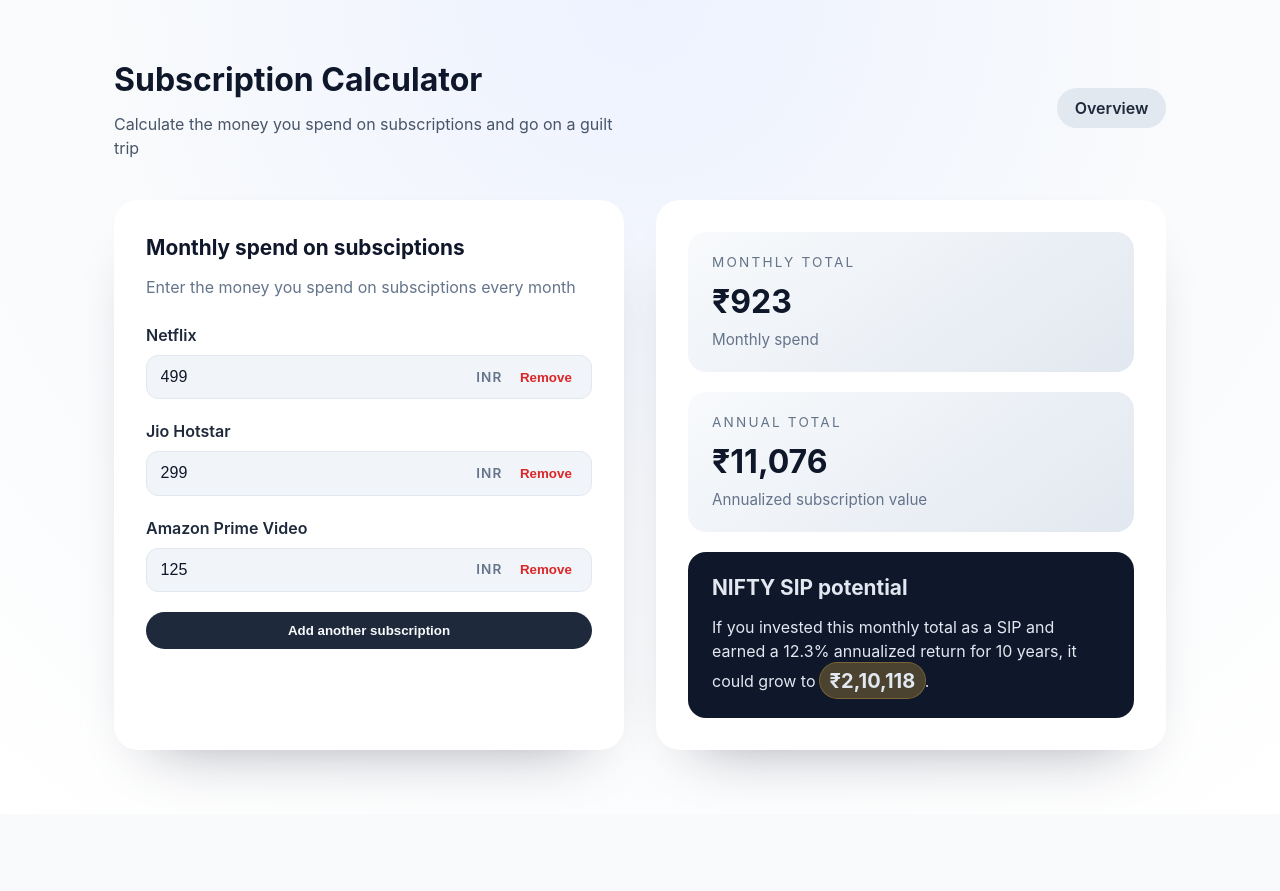
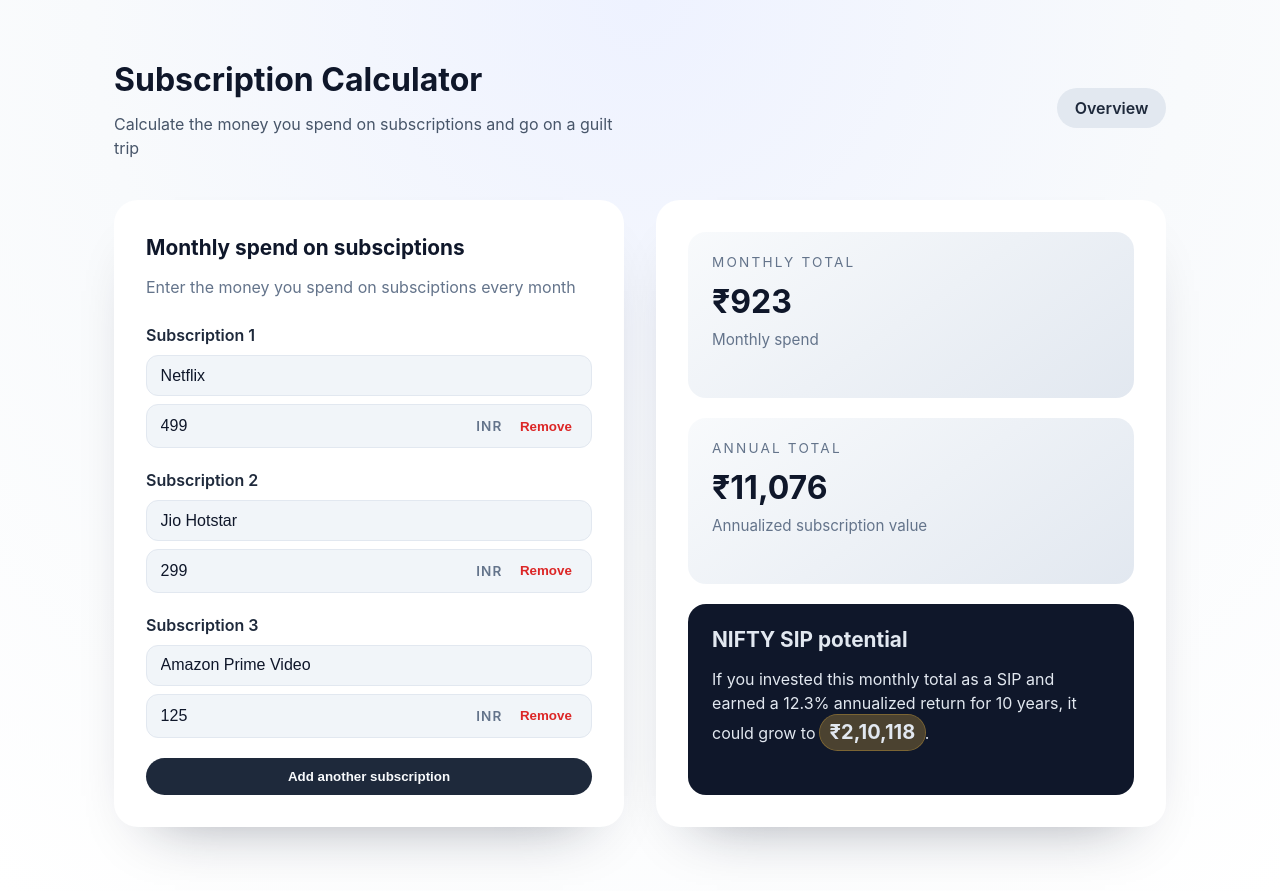
Before and after one commit to RakshithNM/subscription-calculator, a Vue app: page / in a window 1280 px wide. Before the commit the page ends 814 px from the top, so only its background shows below. Built offline with nearby package versions, Linux system fonts and the light colour scheme.

Commit message:
Add validation and currency normalization to subscriptions

```diff
--- a/src/main.css
+++ b/src/main.css
@@ -108,6 +108,15 @@
   border: 1px solid #e2e8f0;
 }
 
+.form__control--invalid {
+  border-color: #f97316;
+  box-shadow: 0 0 0 1px rgba(249, 115, 22, 0.35);
+}
+
+.form__control--invalid input {
+  color: #b45309;
+}
+
 .form__control input {
   border: none;
   background: transparent;
--- a/src/stores/subscription.ts
+++ b/src/stores/subscription.ts
@@ -3,7 +3,7 @@
 export const useSubscriptionStore = defineStore('subscription', {
   state: () => ({
     amounts: [499, 299, 125],
-    labels: ['Netflix', 'Jio Hotstar', 'Amazon Prime Video'] as Array<string | null>
+    labels: ['Netflix', 'Jio Hotstar', 'Amazon Prime Video'] as string[]
   }),
   getters: {
     monthlyAddOnsTotal: (state) =>
@@ -18,7 +18,7 @@
   actions: {
     addAmount() {
       this.amounts.push(0);
-      this.labels.push(null);
+      this.labels.push('');
     },
     removeAmount(index: number) {
       if (this.amounts.length > 1) {
--- a/src/views/HomeView.vue
+++ b/src/views/HomeView.vue
@@ -11,9 +11,23 @@
             :key="`amount-${index}`"
             class="form__field"
           >
-            <span>{{ store.labels[index] ?? `Subscription ${index + 1}` }}</span>
+            <span>Subscription {{ index + 1 }}</span>
+            <div class="form__control" :class="{ 'form__control--invalid': isLabelEmpty(index) }">
+              <input
+                :value="labelValue(index)"
+                type="text"
+                placeholder="Label (e.g. Netflix)"
+                @input="updateLabel(index, $event)"
+              />
+            </div>
             <div class="form__control">
-              <input v-model.number="store.amounts[index]" type="number" min="0" step="1" />
+              <input
+                :value="formatAmountInput(amount)"
+                type="text"
+                inputmode="numeric"
+                pattern="[0-9]*"
+                @input="updateAmount(index, $event)"
+              />
               <span class="form__suffix">INR</span>
               <button
                 v-if="store.amounts.length > 1"
@@ -69,14 +83,42 @@
   currency: 'INR',
   maximumFractionDigits: 0
 });
+const inputFormatter = new Intl.NumberFormat('en-IN', {
+  maximumFractionDigits: 0
+});
 
 const annualReturn = 0.123;
 const years = 10;
 
 const formatCurrency = (value: number) => formatter.format(value);
+const formatAmountInput = (value: number) => inputFormatter.format(Math.max(0, Math.round(value)));
+
+const labelValue = (index: number) => store.labels[index] ?? '';
+const isLabelEmpty = (index: number) => !labelValue(index).trim();
+
+const updateLabel = (index: number, event: Event) => {
+  const target = event.target as HTMLInputElement;
+  store.labels[index] = target.value;
+};
+
+const parseAmountInput = (value: string) => {
+  const trimmed = value.trim();
+  if (!trimmed || trimmed.startsWith('-')) {
+    return 0;
+  }
+
+  const digits = trimmed.replace(/[^\d]/g, '');
+  return digits ? Number.parseInt(digits, 10) : 0;
+};
+
+const updateAmount = (index: number, event: Event) => {
+  const target = event.target as HTMLInputElement;
+  const nextValue = parseAmountInput(target.value);
+  store.amounts[index] = nextValue;
+};
 
 const niftySipValue = computed(() => {
-  const monthlyRate = Math.pow((1 + annualReturn), (1/12)) - 1;
+  const monthlyRate = Math.pow((1 + annualReturn), (1 / 12)) - 1;
   const totalMonths = years * 12;
   return store.monthlyAddOnsTotal * ((Math.pow(1 + monthlyRate, totalMonths) - 1) / monthlyRate) * (1 + monthlyRate);
 });
```
